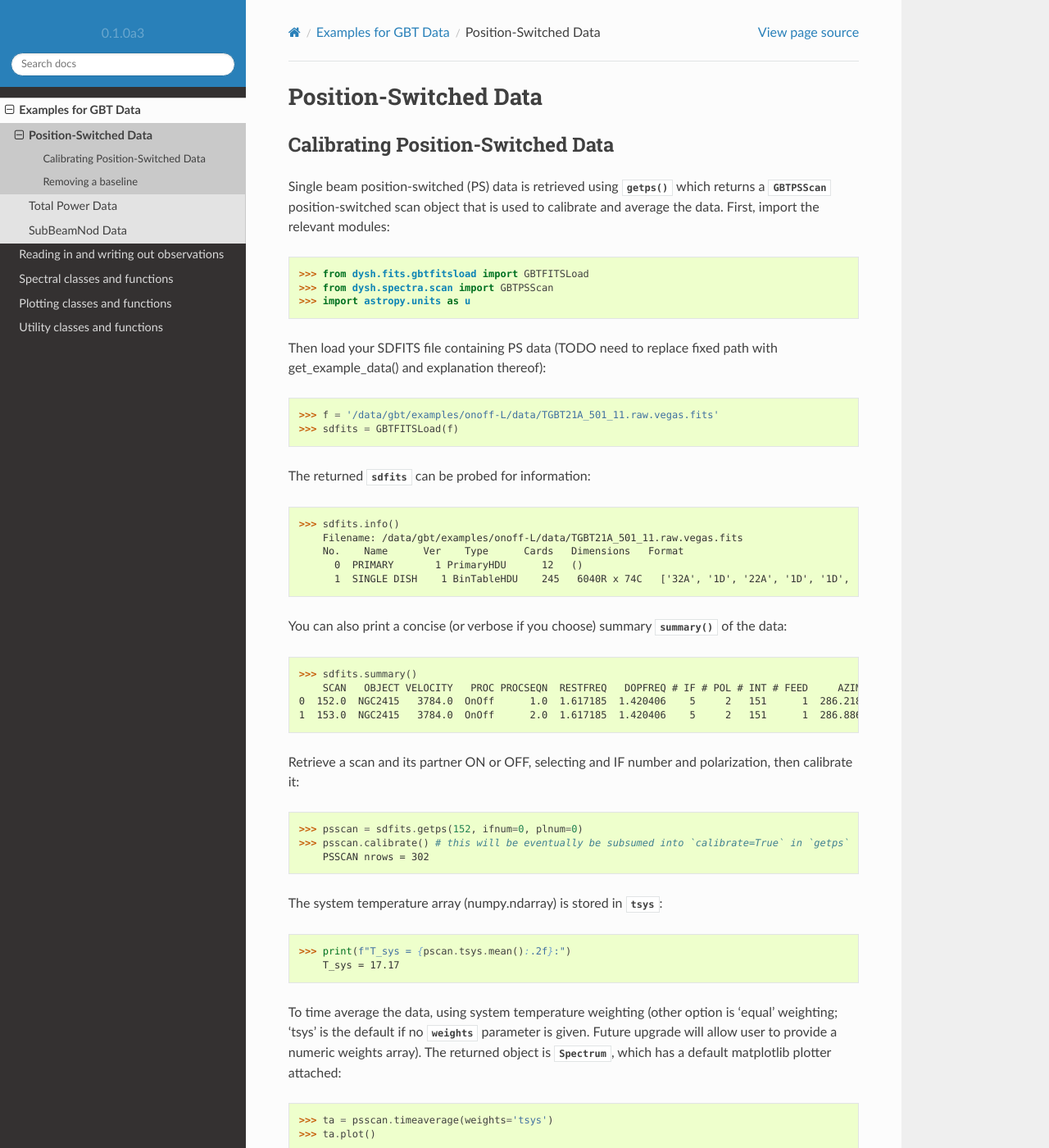
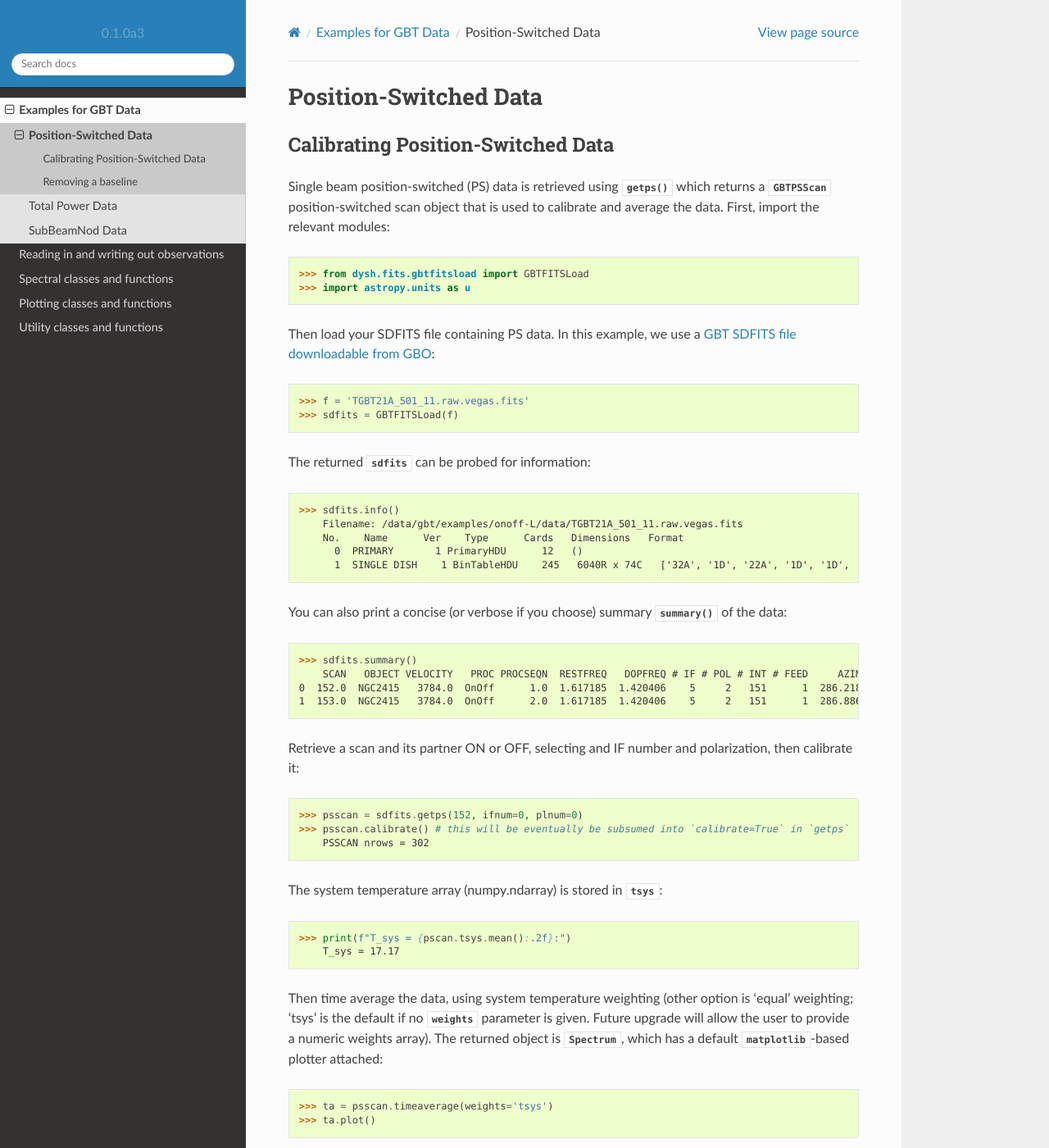
Before and after one commit to GreenBankObservatory/dysh, a Sphinx documentation site: the page built from docs/positionswitch.rst, in a window 1280 px wide and 1400 px high. Shown: the whole window at 82% size. Built offline with Sphinx 7.4.7 and the Read the Docs theme 2.0.0, drawn with Linux system fonts in a browser that asks for light colours.

Commit message:
remove unneeded import

```diff
--- a/docs/positionswitch.rst
+++ b/docs/positionswitch.rst
@@ -8,13 +8,14 @@ Calibrating Position-Switched Data
 Single beam position-switched (PS) data is retrieved using :meth:`~dysh.fits.gbtfitsload.GBTFITSLoad.getps` which returns a :class:`~dysh.spectra.scan.GBTPSScan` position-switched scan object that is used to calibrate and average the data.  First, import the relevant modules::
 
     >>> from dysh.fits.gbtfitsload import GBTFITSLoad
-    >>> from dysh.spectra.scan import GBTPSScan
     >>> import astropy.units as u
 
-Then load your SDFITS file containing PS data
-(TODO need to replace fixed path with get_example_data() and explanation thereof)::
+..  (TODO need to replace fixed path with get_example_data() and explanation thereof)::
 
-    >>> f = '/data/gbt/examples/onoff-L/data/TGBT21A_501_11.raw.vegas.fits'
+Then load your SDFITS file containing PS data. In this example, we use a
+`GBT SDFITS file downloadable from GBO <http://www.gb.nrao.edu/dysh/example_data/onoff-L/data/TGBT21A_501_11.raw.vegas.fits>`_::
+
+    >>> f = 'TGBT21A_501_11.raw.vegas.fits'
     >>> sdfits = GBTFITSLoad(f)
 
 The returned `sdfits` can be probed for information::
@@ -38,20 +39,21 @@ Retrieve a scan and its partner ON or OFF, selecting and IF number and polarizat
     >>> psscan.calibrate() # this will be eventually be subsumed into `calibrate=True` in `getps`
         PSSCAN nrows = 302
 
-
 The system temperature array (numpy.ndarray) is stored in `tsys`::
 
     >>> print(f"T_sys = {pscan.tsys.mean():.2f}:")
         T_sys = 17.17
 
-To time average the data, using system temperature weighting (other option is 'equal' weighting; 'tsys' is the default if no `weights` parameter is given. Future upgrade will allow user to provide a numeric weights array). The returned object is :class:`~dysh.spectra.spectrum.Spectrum`, which has a default matplotlib plotter attached::
+Then time average the data, using system temperature weighting (other option is 'equal' weighting; 'tsys' is the default if no `weights` parameter is given. Future upgrade will allow the user to provide a numeric weights array). The returned object is :class:`~dysh.spectra.spectrum.Spectrum`, which has a default `matplotlib`-based plotter attached::
 
 
     >>> ta = psscan.timeaverage(weights='tsys')
     >>> ta.plot()
+
 .. image:: static/ps_152.png
 
-The `plot()` command allows changing of axis units and also recognizes a number matplolib-like keywords::
+
+The :meth:`~dysh.spectra.spectrum.Spectrum.plot` command allows changing of axis units and also recognizes a number matplolib-like keywords::
 
     >>> ta.plot(xaxis_unit="km/s",yaxis_unit="mK",ymin=-100,ymax=500,xmin=3000,xmax=4500)
 
```
